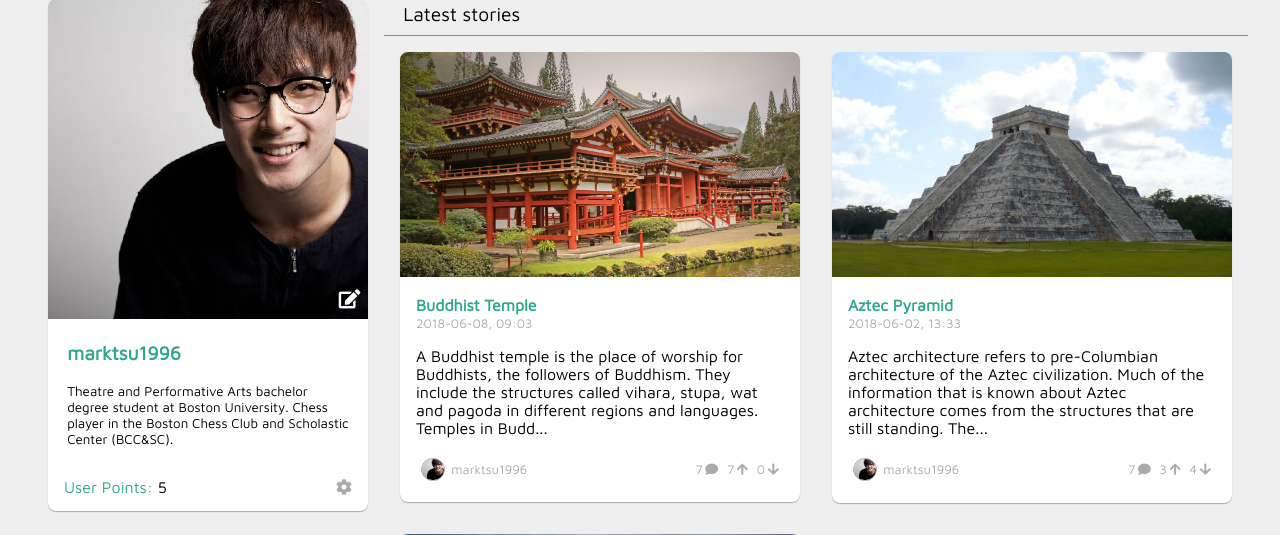
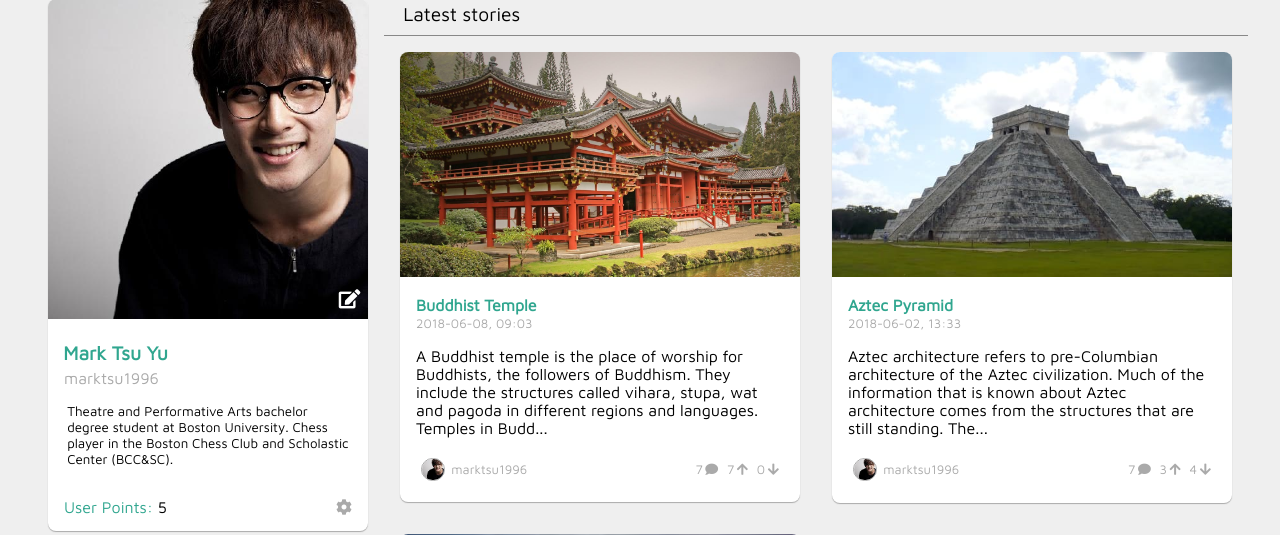
Before and after one commit to xRuiAlves/FEUP-LTW-Proj, a PHP site: page /profile.php in a window 1280 px wide. Shown: the part 89-624 px from the top of the page. Run offline with PHP 8.4, Linux system fonts and the light colour scheme; the visitor is signed in with stand-in values (Sample User, id 1); data comes from the database, SQL or seed files in the repository; some libraries are stand-ins or nearby versions.

Commit message:
Added Full name to profile page

```diff
--- a/src/css/profilepage.css
+++ b/src/css/profilepage.css
@@ -9,9 +9,17 @@
 
 .profile-info > .name {
     font-weight: bold;
+    padding: 0em 0.8em;
     font-size: 1.2em;
+    margin-bottom: 0em;
     color: var(--main-color-dark);
 }
+
+.profile-info > .username {
+    margin-top: 0.3em;
+    color: var(--color-grey);
+}
+
 
 .profile-info > .pointsTitle {
     display: inline-block;
--- a/src/js/profilepage.js
+++ b/src/js/profilepage.js
@@ -11,13 +11,15 @@ g_appState.addEventListener('load', (data) => {
 
     if(!externalProfileId || externalProfileId === data.user_id){
         document.querySelector('.card.profile-info .pic').setAttribute('src', g_root_path + data.user_img_big);
-        document.querySelector('.card.profile-info .name').textContent = data.user_username;
+        document.querySelector('.card.profile-info .name').textContent = data.user_realname;
+        document.querySelector('.card.profile-info .username').textContent = data.user_username;
         document.querySelector('.card.profile-info .bio').textContent = data.user_bio;
         document.querySelector('.card.profile-info .points').textContent = data.points;
     }else{
         request({url: 'api/index.php/user/info', content:{id: externalProfileId}}).then(data => {
             document.querySelector('.card.profile-info .pic').setAttribute('src', g_root_path + data.user_img_big);
-            document.querySelector('.card.profile-info .name').textContent = data.user_username;
+            document.querySelector('.card.profile-info .name').textContent = data.user_realname;
+            document.querySelector('.card.profile-info .username').textContent = data.user_username;
             document.querySelector('.card.profile-info .bio').textContent = data.user_bio;
             document.querySelector('.card.profile-info .points').textContent = data.points;
             document.querySelector('.card.profile-info .edit-picture').classList.add('invisible');
--- a/src/profile.php
+++ b/src/profile.php
@@ -11,6 +11,7 @@
         <i class="fas fa-edit edit-picture-icon" onclick="showProfilePictureChangeForm()"></i>
     </div>
     <p class="name"></p>
+    <p class="username"></p>
     <textarea class="bio" onchange="updateBio()"></textarea>
     <div class="footer">
         <div class="user-points-div">
```
